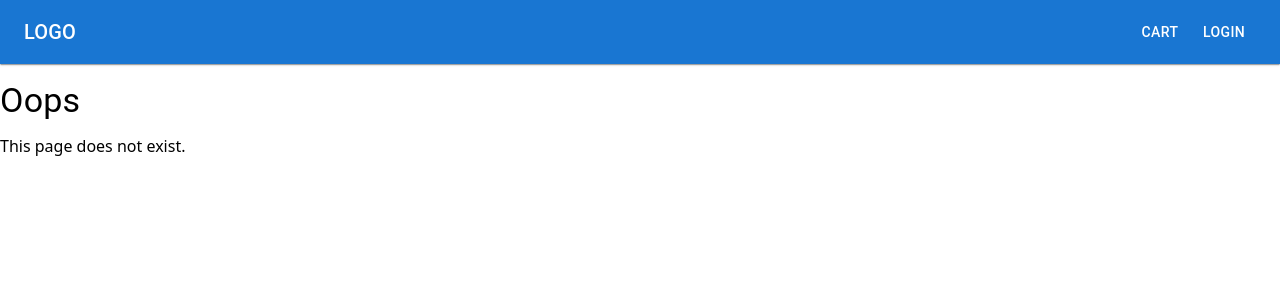
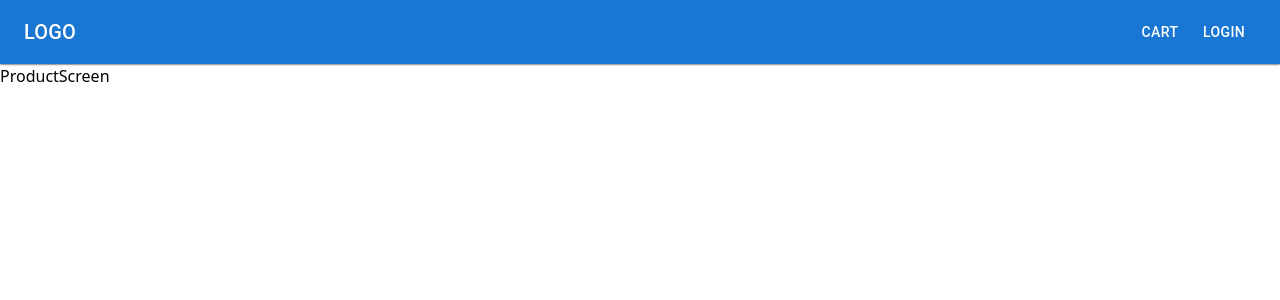
Before and after one commit to abdurrahmansoftw/MERN_ECO, a React (Vite) app in the folder frontend/: page /product/1 in a window 1280 px wide. Shown: the top 300 px of the page. Built offline with nearby package versions, Linux system fonts and the light colour scheme.

Commit message:
ProductScreen

```diff
--- a/frontend/src/Screens/ProductScreen.jsx
+++ b/frontend/src/Screens/ProductScreen.jsx
@@ -0,0 +1,5 @@
+const ProductScreen = () => {
+  return <div>ProductScreen</div>
+}
+
+export default ProductScreen
--- a/frontend/src/router.js
+++ b/frontend/src/router.js
@@ -1,5 +1,6 @@
 import { createBrowserRouter } from 'react-router-dom'
 import HomeScreen from './Screens/HomeScreen'
+import ProductScreen from './Screens/ProductScreen'
 import ErrorPage from './pages/ErrorPage'
 import Layout from './pages/Layout'
 
@@ -8,7 +9,10 @@ const router = createBrowserRouter([
     path: '/',
     element: <Layout />,
     errorElement: <ErrorPage />,
-    children: [{ index: true, element: <HomeScreen /> }],
+    children: [
+      { index: true, element: <HomeScreen /> },
+      { path: 'product/:id', element: <ProductScreen /> },
+    ],
   },
 ])
 
```
